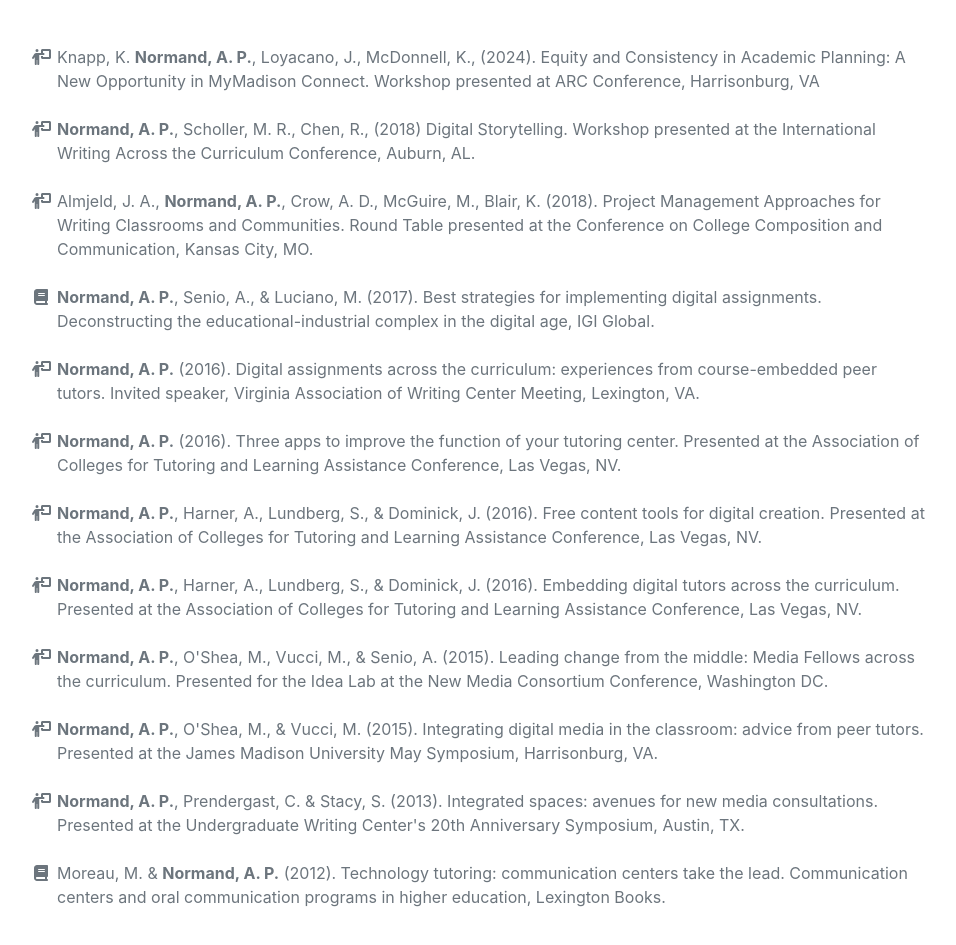
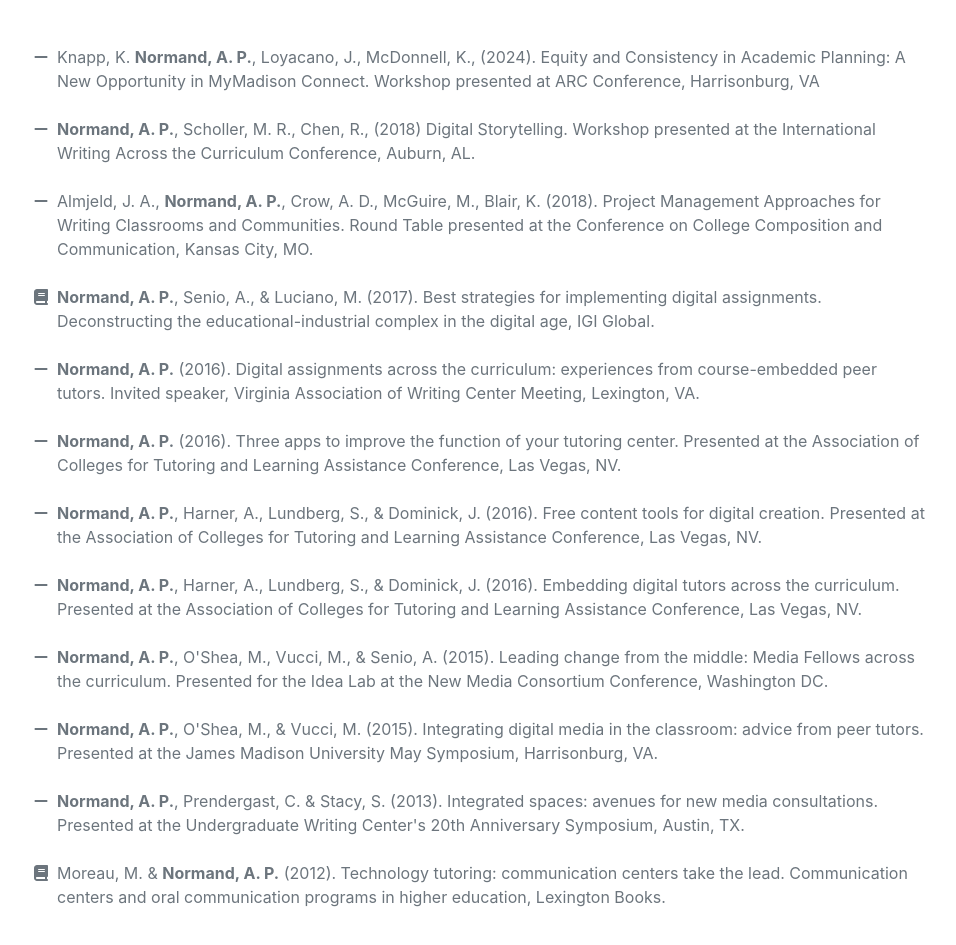
Before and after one commit to P-Normand/P-Normand.github.io, a plain HTML site: page index.html in a window 1280 px wide. Shown: the part 4181-5126 px from the top of the page, without its empty margins (303-1259 px from the left). Drawn offline with nearby package versions, Linux system fonts and the light colour scheme; a web font is replaced by a local one.

Commit message:
Add files via upload

```diff
--- a/index.html
+++ b/index.html
@@ -181,17 +181,17 @@
                     <h2 class="mb-5">Relevant Presentations & Publications</h2>
                     <ul class="fa-ul mb-0">
                         <li>
-                            <span class="fa-li"><i class="fas fa-solid fa-person-chalkboard"></i></span>
+                            <span class="fa-li"><i class="fas fa-solid fa-minus"></i></span>
                             Knapp, K. <strong>Normand, A. P.</strong>, Loyacano, J., McDonnell, K., (2024). Equity and Consistency in Academic Planning: A New Opportunity in MyMadison Connect. Workshop presented at ARC Conference, Harrisonburg, VA
                         </li>
                         <br/>
                         <li>
-                            <span class="fa-li"><i class="fas fa-solid fa-person-chalkboard"></i></span>
+                            <span class="fa-li"><i class="fas fa-solid fa-minus"></i></span>
                             <strong>Normand, A. P.</strong>, Scholler, M. R., Chen, R., (2018) Digital Storytelling. Workshop presented at the International Writing Across the Curriculum Conference, Auburn, AL.
                         </li>
                         <br/>
                         <li>
-                            <span class="fa-li"><i class="fas fa-solid fa-person-chalkboard"></i></span>
+                            <span class="fa-li"><i class="fas fa-solid fa-minus"></i></span>
                             Almjeld, J. A., <strong>Normand, A. P.</strong>, Crow, A. D., McGuire, M., Blair, K. (2018). Project Management Approaches for Writing Classrooms and Communities. Round Table presented at the Conference on College Composition and Communication, Kansas City, MO.
                         </li>
                         <br/>
@@ -201,37 +201,37 @@
                         </li>
                         <br/>
                         <li>
-                            <span class="fa-li"><i class="fas fa-solid fa-person-chalkboard"></i></span>
+                            <span class="fa-li"><i class="fas fa-solid fa-minus"></i></span>
                             <strong>Normand, A. P.</strong> (2016). Digital assignments across the curriculum: experiences from course-embedded peer tutors. Invited speaker, Virginia Association of Writing Center Meeting, Lexington, VA.
                         </li>
                         <br/>
                         <li>
-                            <span class="fa-li"><i class="fas fa-solid fa-person-chalkboard"></i></span>
+                            <span class="fa-li"><i class="fas fa-solid fa-minus"></i></span>
                             <strong>Normand, A. P.</strong> (2016). Three apps to improve the function of your tutoring center. Presented at the Association of Colleges for Tutoring and Learning Assistance Conference, Las Vegas, NV.
                         </li>
                         <br/>
                         <li>
-                            <span class="fa-li"><i class="fas fa-solid fa-person-chalkboard"></i></span>
+                            <span class="fa-li"><i class="fas fa-solid fa-minus"></i></span>
                             <strong>Normand, A. P.</strong>, Harner, A., Lundberg, S., & Dominick, J. (2016). Free content tools for digital creation. Presented at the Association of Colleges for Tutoring and Learning Assistance Conference, Las Vegas, NV.
                         </li>
                         <br/>
                         <li>
-                            <span class="fa-li"><i class="fas fa-solid fa-person-chalkboard"></i></span>
+                            <span class="fa-li"><i class="fas fa-solid fa-minus"></i></span>
                             <strong>Normand, A. P.</strong>, Harner, A., Lundberg, S., & Dominick, J. (2016). Embedding digital tutors across the curriculum. Presented at the Association of Colleges for Tutoring and Learning Assistance Conference, Las Vegas, NV.
                         </li>
                         <br/>
                         <li>
-                            <span class="fa-li"><i class="fas fa-solid fa-person-chalkboard"></i></span>
+                            <span class="fa-li"><i class="fas fa-solid fa-minus"></i></span>
                             <strong>Normand, A. P.</strong>, O'Shea, M., Vucci, M., & Senio, A. (2015). Leading change from the middle: Media Fellows across the curriculum. Presented for the Idea Lab at the New Media Consortium Conference, Washington DC.
                         </li>
                         <br/>
                         <li>
-                            <span class="fa-li"><i class="fas fa-solid fa-person-chalkboard"></i></span>
+                            <span class="fa-li"><i class="fas fa-solid fa-minus"></i></span>
                             <strong>Normand, A. P.</strong>, O'Shea, M., & Vucci, M. (2015). Integrating digital media in the classroom: advice from peer tutors. Presented at the James Madison University May Symposium, Harrisonburg, VA.
                         </li>
                         <br/>
                         <li>
-                            <span class="fa-li"><i class="fas fa-solid fa-person-chalkboard"></i></span>
+                            <span class="fa-li"><i class="fas fa-solid fa-minus"></i></span>
                             <strong>Normand, A. P.</strong>, Prendergast, C. & Stacy, S. (2013). Integrated spaces: avenues for new media consultations. Presented at the Undergraduate Writing Center's 20th Anniversary Symposium, Austin, TX.
                         </li>
                         <br/>
```
Also changed, not shown: assets/img/advising.png (added), assets/img/canvas.png (added), 1 other file.
